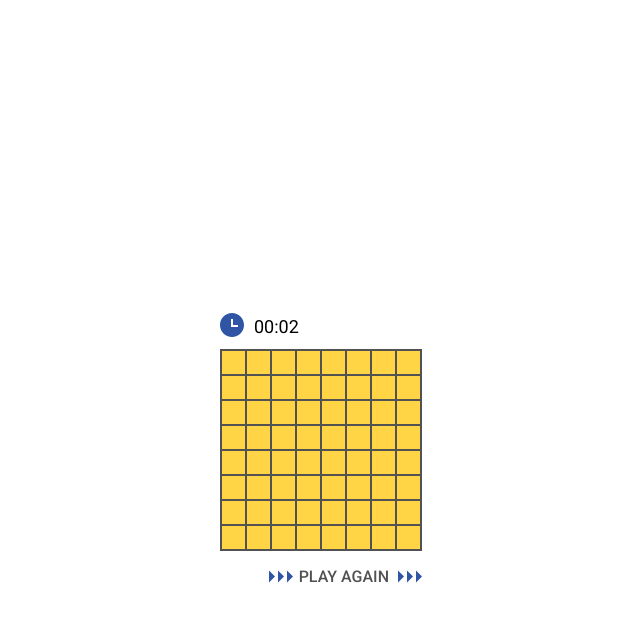
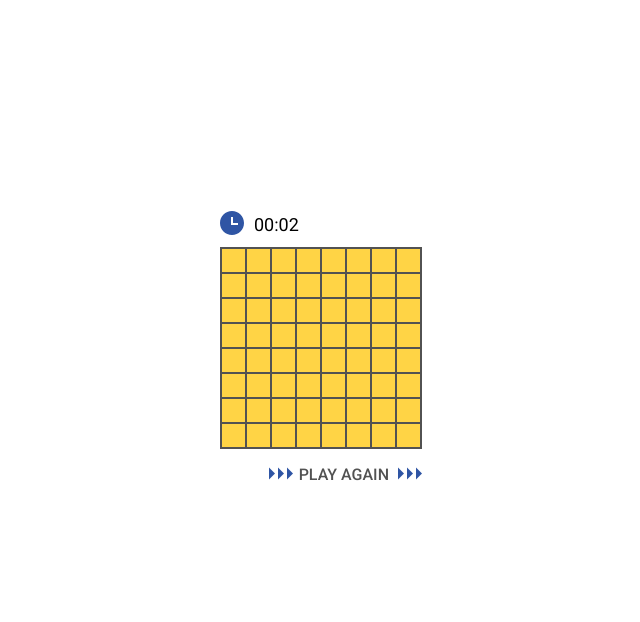
Before and after one commit to kowalskael/sweeper, a website built with Parcel: page src/index.html in a window 1280 px wide. Both pictures are taken after a click on the input "PLAY". Shown: the whole page, without its empty margins (319-959 px from the left). Built offline with nearby package versions, Linux system fonts and the light colour scheme.

Commit message:
dislikesweeper, graph changes, vol.3

```diff
--- a/src/index.css
+++ b/src/index.css
@@ -25,6 +25,7 @@ body {
   height: 260px;
   flex-direction: column;
   justify-content: start;
+  margin: -200px 50px 5px 50px;
 }
 
 #start > p {
@@ -140,7 +141,7 @@ input[type=number]::-webkit-outer-spin-button {
 
 #play {
   flex-direction: column;
-  padding: 5px 50px 5px 50px;
+  margin: -200px 50px 5px 50px;
 }
 
 #play > div {
```
Also changed, not shown: 2 other files.
